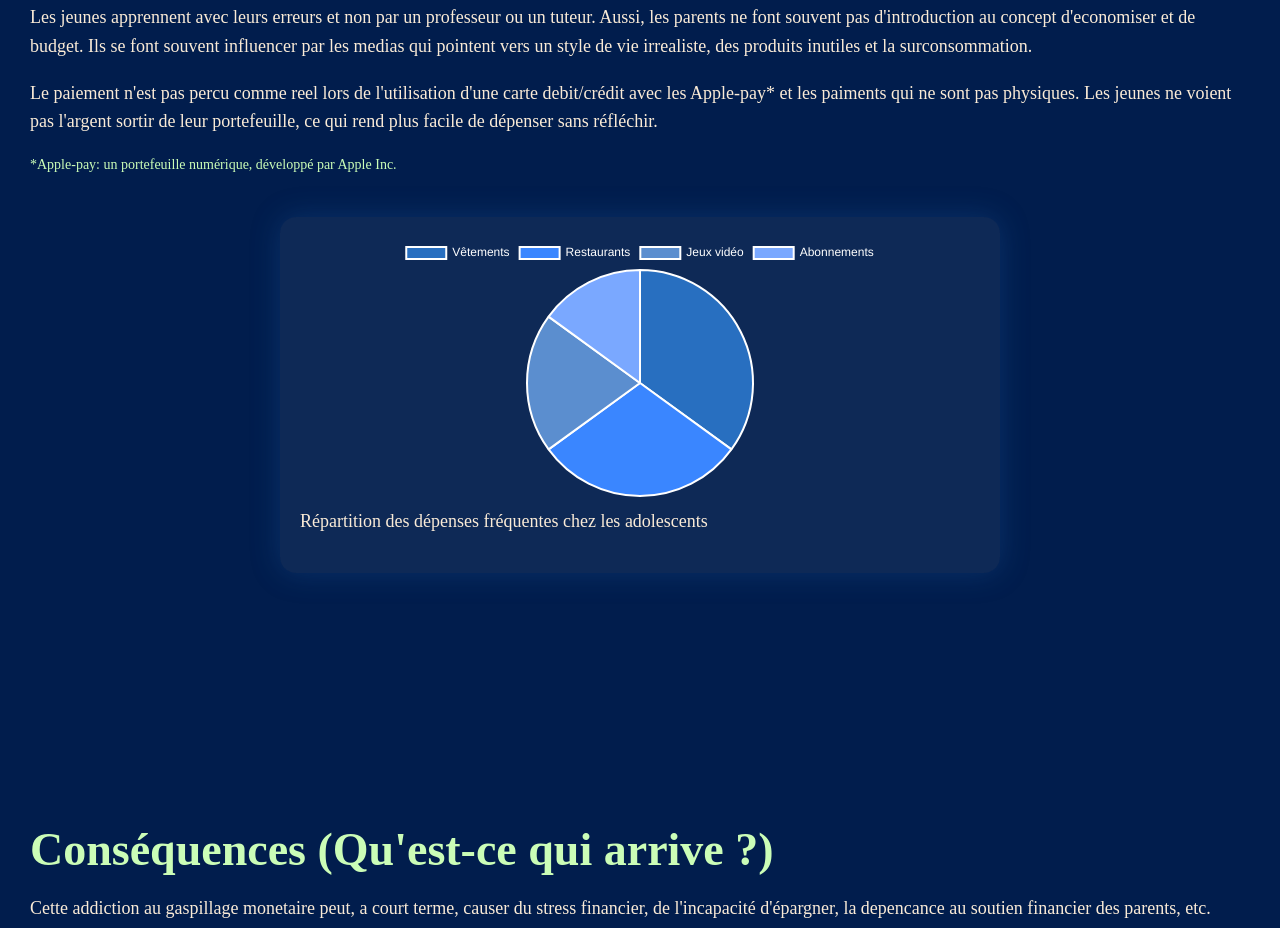
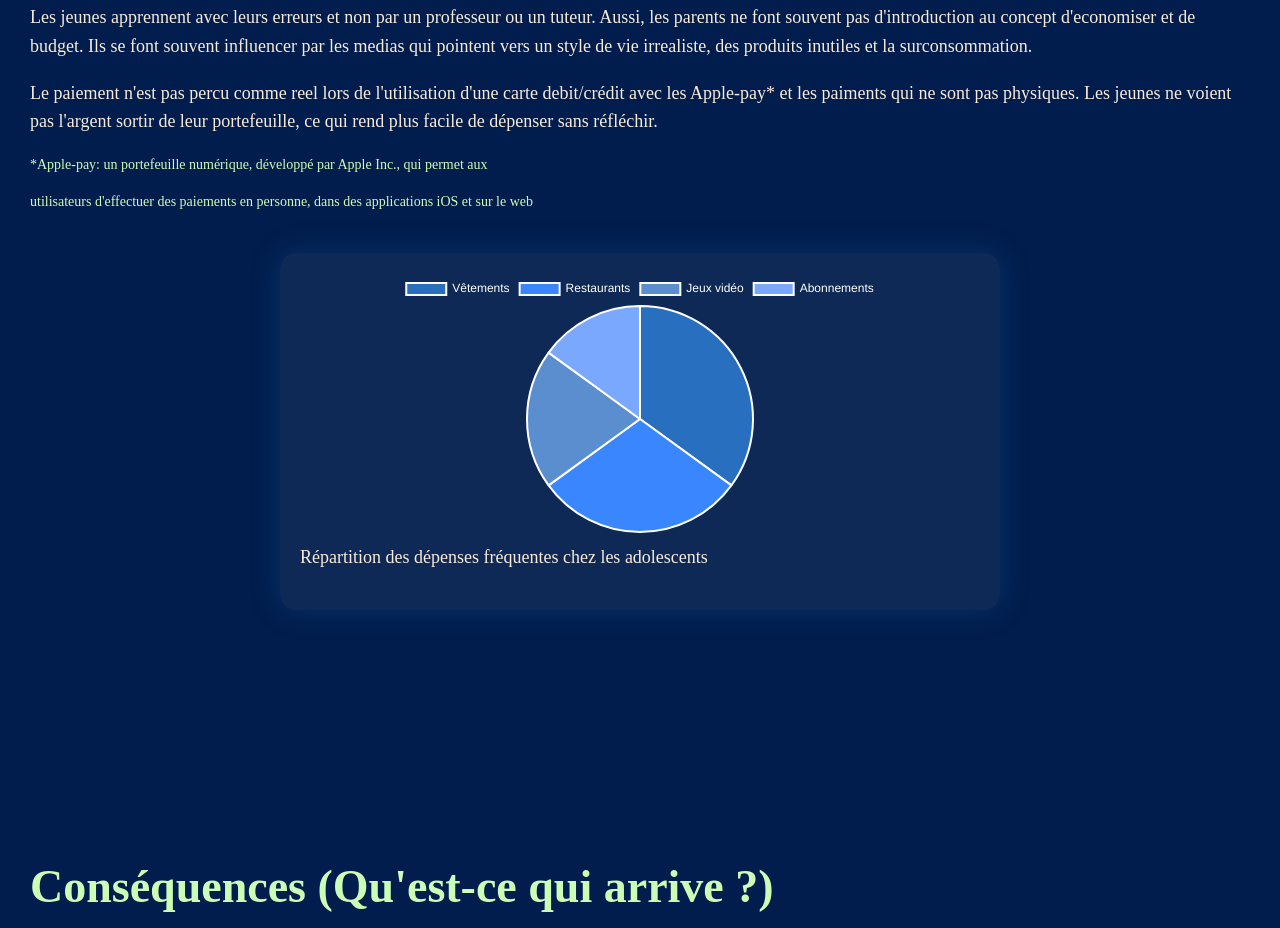
Before and after one commit to Ryan51-cpu/budgetisation, a plain HTML site: page index.html in a window 1280 px wide. Shown: the part 1974-2902 px from the top of the page. Drawn offline with nearby package versions, Linux system fonts and the light colour scheme.

Commit message:
Update index.html

```diff
--- a/index.html
+++ b/index.html
@@ -92,7 +92,9 @@
     Le paiement n'est pas percu comme reel lors de l'utilisation d'une carte debit/crédit avec les Apple-pay* et les paiments qui ne sont pas physiques. Les jeunes ne voient pas l'argent sortir de leur portefeuille, ce qui rend plus facile de dépenser sans réfléchir.
   </p>
 
-  <p class="asterisk">*Apple-pay: un portefeuille numérique, développé par Apple Inc.</p>
+  <p class="asterisk">*Apple-pay: un portefeuille numérique, développé par Apple Inc., qui permet aux
+    </p>
+    <p class='asterisk'>utilisateurs d'effectuer des paiements en personne, dans des applications iOS et sur le web</p>
 
 <div class="chart-box small">
   <canvas id="causesChart"></canvas>
```
